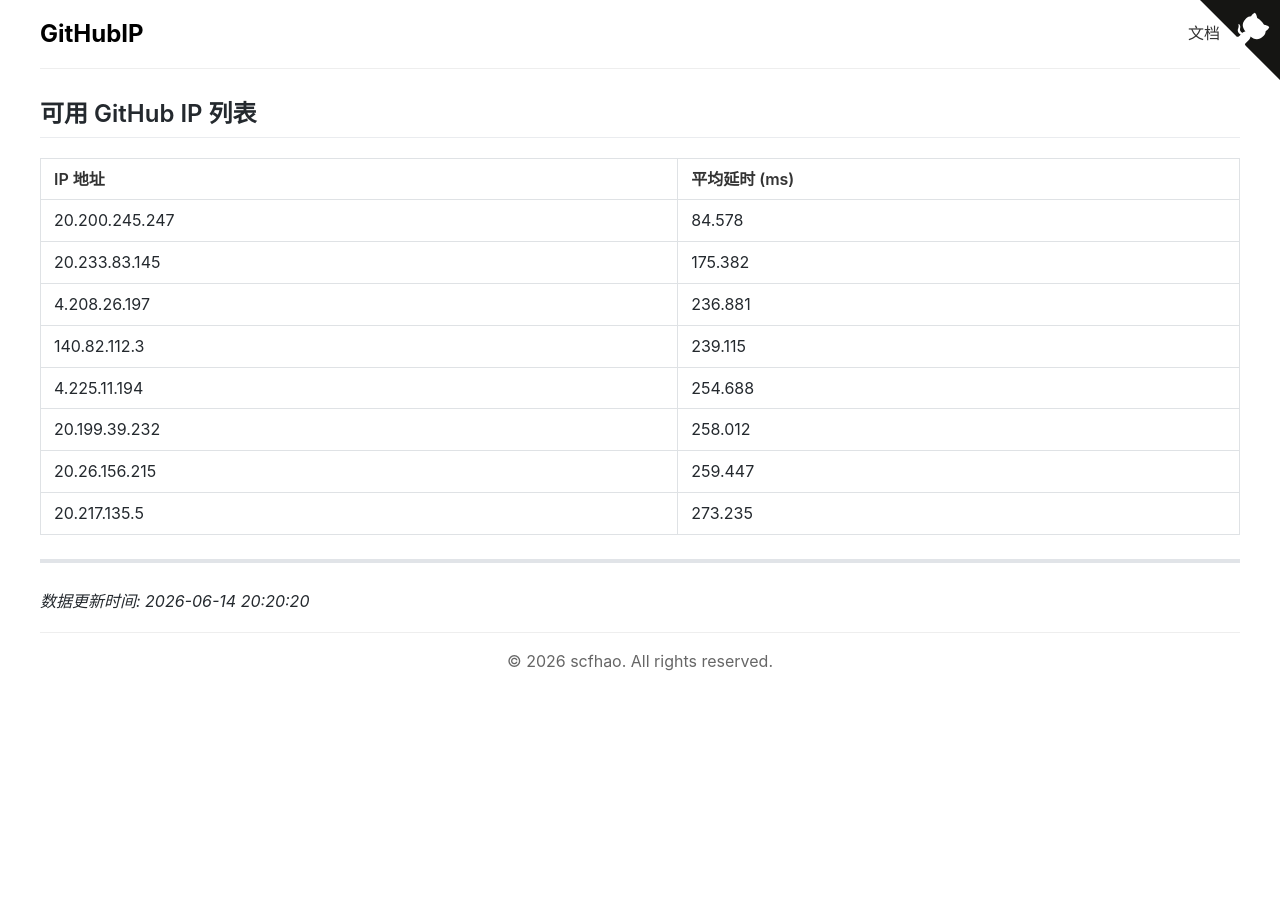
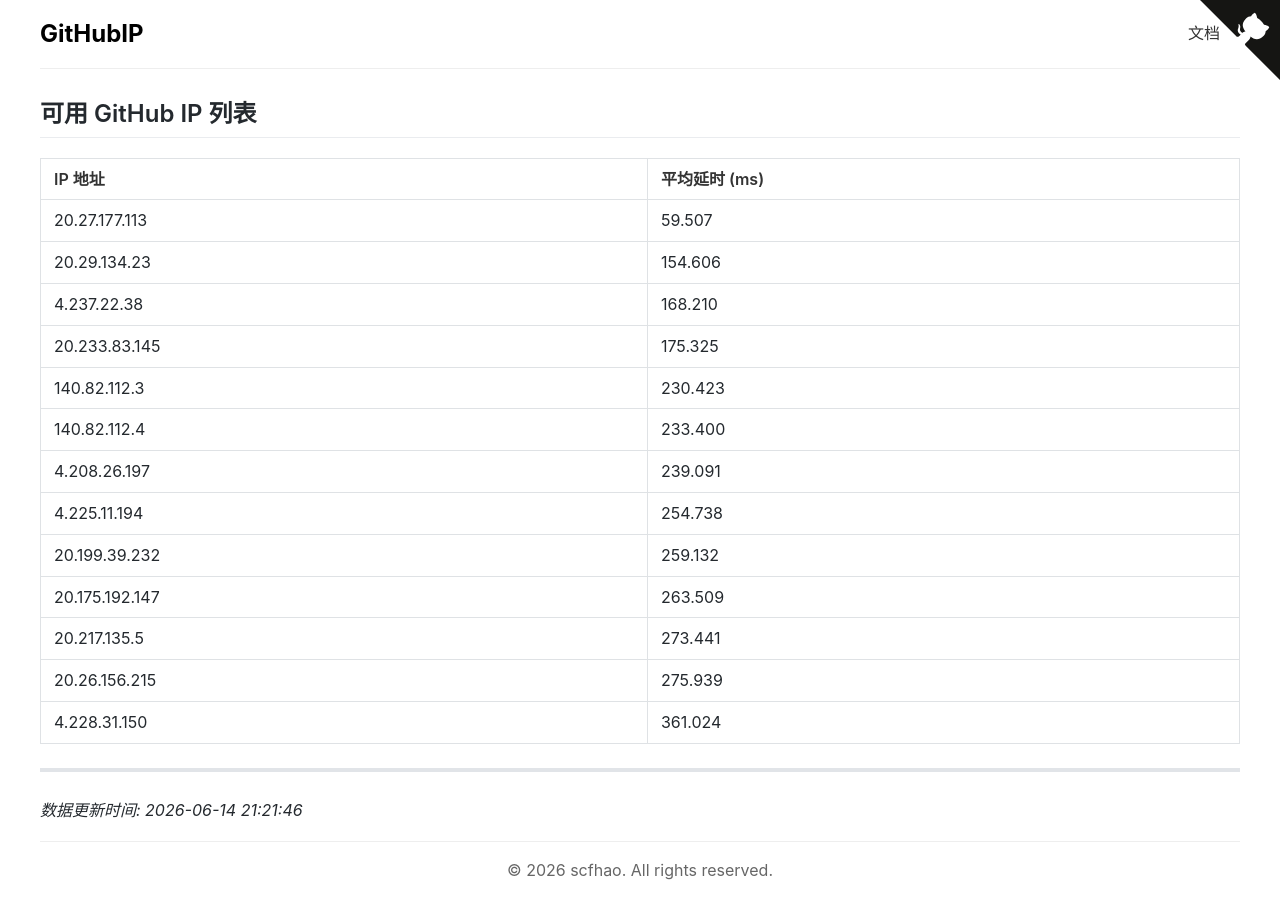
Before and after one commit to scfhao/GitHubIP, a Jekyll site: the page built from index.md, in a window 1280 px wide. Built offline with Jekyll 4.4.1, drawn with Linux system fonts in a browser that asks for light colours.

Commit message:
自动脚本执行 - 2026-06-14 21:21:47

```diff
--- a/index.md
+++ b/index.md
@@ -1,22 +1,27 @@
 ---
 layout: home
 title: GitHub IP 列表
-date: 2026-06-14 20:20:20
+date: 2026-06-14 21:21:46
 ---
 
 ## 可用 GitHub IP 列表
 
 | IP 地址 | 平均延时 (ms) |
 |---------|--------------|
-| 20.200.245.247 | 84.578 |
-| 20.233.83.145 | 175.382 |
-| 4.208.26.197 | 236.881 |
-| 140.82.112.3 | 239.115 |
-| 4.225.11.194 | 254.688 |
-| 20.199.39.232 | 258.012 |
-| 20.26.156.215 | 259.447 |
-| 20.217.135.5 | 273.235 |
+| 20.27.177.113 | 59.507 |
+| 20.29.134.23 | 154.606 |
+| 4.237.22.38 | 168.210 |
+| 20.233.83.145 | 175.325 |
+| 140.82.112.3 | 230.423 |
+| 140.82.112.4 | 233.400 |
+| 4.208.26.197 | 239.091 |
+| 4.225.11.194 | 254.738 |
+| 20.199.39.232 | 259.132 |
+| 20.175.192.147 | 263.509 |
+| 20.217.135.5 | 273.441 |
+| 20.26.156.215 | 275.939 |
+| 4.228.31.150 | 361.024 |
 
 ---
 
-*数据更新时间: 2026-06-14 20:20:20*
+*数据更新时间: 2026-06-14 21:21:46*
```
